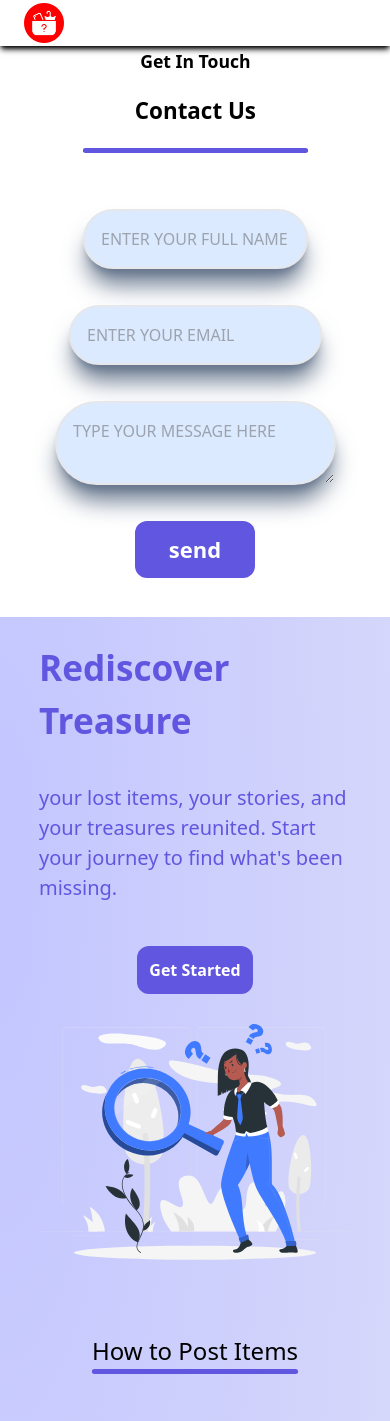
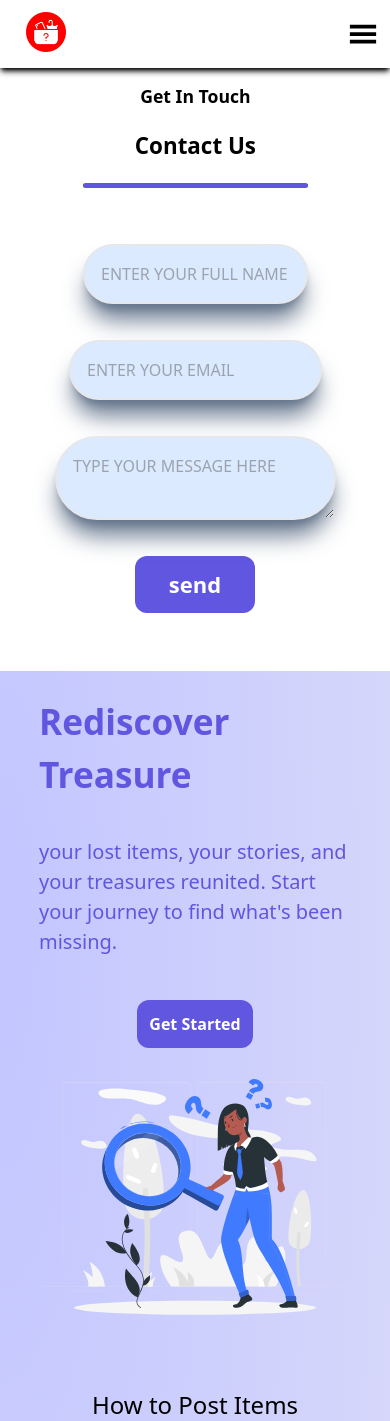
Before and after one commit to devrahuljourney/lostandfound, a React (Create React App) app: page /contactus in a window 390 px wide. Shown: the top 1421 px of the page. Built offline with nearby package versions, Linux system fonts and the light colour scheme.

Commit message:
navbar improve

```diff
--- a/src/components/About.js
+++ b/src/components/About.js
@@ -6,7 +6,7 @@ import Aos from 'aos';
 import 'aos/dist/aos.css';
 export default function About() {
   return (
-    <div id='about' className='w-[80%] mx-auto flex flex-col justify-center items-center gap-5'>
+    <div id='about' className='w-[80%] md:mt-[5%] mt-[10%] mx-auto flex flex-col justify-center items-center gap-5'>
          <div data-aos="flip-right" className=' flex flex-col  justify-center items-center gap-4 mt-7 '>
             <h1 className='md:text-[3.2rem] text-[1.5rem] font-[500]'>About Us</h1>
             <div className='border-b border-4 w-full rounded-lg border-button'></div>
--- a/src/components/ContactUs.js
+++ b/src/components/ContactUs.js
@@ -23,7 +23,7 @@ export default function ContactUs() {
 
   return (
 
-    <div  className=''>
+    <div  className='md:mt-[5%] mt-[10%]'>
 
        <div data-aos="flip-right" className='flex flex-col justify-center mx-auto  gap-5 items-center w-[80%] p-7'>
         <p className='font-bold text-[1.1rem] '>Get In Touch</p>
--- a/src/components/Footer.js
+++ b/src/components/Footer.js
@@ -22,7 +22,7 @@ export default function ()
       };
   return (
 
-    <div style={customGradientStyles} className='mt-[5%]  w-full'>
+    <div style={customGradientStyles} className='md:mt-[5%] mt-[10%]  w-full'>
         <div  className='w-[80%]  flex flex-col md:flex-row justify-between items-center mx-auto '>
         {/* left */}
         <div data-aos="flip-left" className='flex flex-col md:justify-start md:items-start  justify-center items-center gap-3'>
--- a/src/components/NavBar.js
+++ b/src/components/NavBar.js
@@ -13,20 +13,20 @@ export default function NavBar(props) {
 
                 {/* logo */}
 
-            <div className='w-[20%] ml-6 left-0 md:static absolute'>
-                <img className='mix-blend-multiply sm:w-[80px] w-[40px] ' src= {logo} alt='img' width={70} height={32} loading='lazy'></img>
+            <div className='w-[20%] md:ml-6 md:static '>
+                <img className='mix-blend-multiply sm:w-[80px] md:ml-0 ml-[-130px] md:mt-0 mt-3 w-[40px] ' src= {logo} alt='img' width={70} height={32} loading='lazy'></img>
             </div>
-            <div className='text-3xl md:hidden md:static ' onClick={() => setMenu(!menu)}>
+            <div className='text-3xl text-black md:hidden md:static  absolute right-0 mr-3' onClick={() => setMenu(!menu)}>
                  {
                     menu ?   (<AiOutlineClose/>) : (<GiHamburgerMenu/>)
                  }
             </div>
             {/* nav button */}
 
-            <div className={`sm:w-[80%] md:shadow-[0] md:p-0 p-4 shadow-md shadow-black z-30 absolute md:static ${menu ? 'top-[50px]' : 'top-[-320px]'} bg-nav-color w-full
-            sm:left-[20%] flex sm:flex-row flex-col justify-evenly items-center transition-all duration-500 ease-in`}>
+            <div className={`md:w-[80%]  md:shadow-[0] md:p-0 p-4 shadow-md shadow-black z-30 absolute md:static ${menu ? 'top-[65px]  ' : 'top-[-320px]'} bg-transparent backdrop-blur-md bg-nav-color w-full
+            sm:left-[20%] flex sm:flex-row flex-col md:justify-evenly md:items-center items-start  justify-between transition-all duration-500 ease-in`}>
              <div className='w-[50%]'>
-                <ul className='flex  flex-col sm:flex-row py-[0.3125rem]   justify-evenly items-center gap-3'>
+                <ul className='flex  flex-col sm:flex-row py-[0.3125rem]   justify-evenly j md:items-center gap-3'>
                     <li onClick={()=> {setFooter(true); setMenu(false);} } className='hover:bg-white hover:rounded-lg hover:text-black hover:p-1'>
                         <NavLink to = "/Home">Home</NavLink>
                     </li>
@@ -43,7 +43,7 @@ export default function NavBar(props) {
                 </ul>
              </div>
              <div className='w-[40%]'>
-                <ul className='flex flex-col sm:flex-row py-[0.3125rem]  justify-evenly items-center gap-2'>
+                <ul className='flex flex-col sm:flex-row py-[0.3125rem]  justify-evenly md:items-center gap-2'>
                     <li onClick={()=> {setFooter(false); setMenu(false);}} className='hover:bg-white hover:rounded-lg hover:text-black hover:p-1 border-white border-2 px-3 py-1 rounded-xl'>
                         <NavLink to = "/login">Login</NavLink>
                     </li>
```
